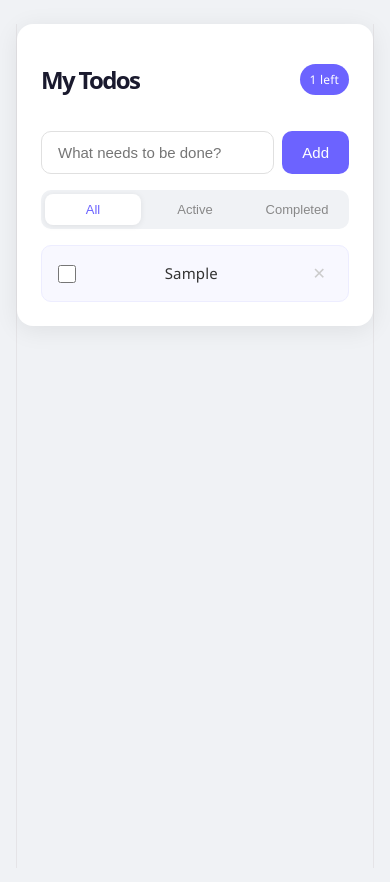
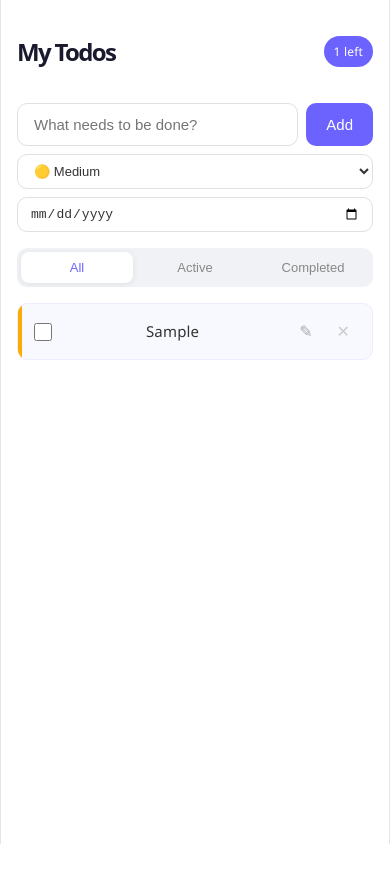
Before and after one commit to shubhamyadav-29/-Todo-List-App, a React (Vite) app: page / in a window 390 px wide. Both pictures are taken after typing "Sample" into the empty fields and a click on the button "Add". Shown: the top 882 px of the page. After the commit the page ends 844 px from the top, so only its background shows below. Built offline with nearby package versions, Linux system fonts and the light colour scheme.

Commit message:
feat: add edit, priority, due dates, custom hook, clear completed, README

```diff
--- a/src/App.css
+++ b/src/App.css
@@ -23,17 +23,59 @@ body {
   box-shadow: 0 4px 24px rgba(0,0,0,0.08);
 }
 
+/* Header */
+.header {
+  display: flex;
+  align-items: center;
+  justify-content: space-between;
+  margin-bottom: 20px;
+}
+
 .title {
   font-size: 24px;
   font-weight: 600;
   color: #1a1a2e;
-  margin-bottom: 20px;
+}
+
+.header-actions {
+  display: flex;
+  align-items: center;
+  gap: 8px;
+}
+
+.remaining-badge {
+  background: #6c63ff;
+  color: white;
+  font-size: 12px;
+  font-weight: 500;
+  padding: 4px 10px;
+  border-radius: 20px;
+}
+
+.clear-btn {
+  background: none;
+  border: 1px solid #ffcccc;
+  color: #ff4d4d;
+  font-size: 12px;
+  padding: 4px 10px;
+  border-radius: 20px;
+  cursor: pointer;
+  transition: all 0.2s;
+}
+
+.clear-btn:hover {
+  background: #fff0f0;
+}
+
+/* Input */
+.input-wrapper {
+  margin-bottom: 16px;
 }
 
 .input-row {
   display: flex;
   gap: 8px;
-  margin-bottom: 16px;
+  margin-bottom: 8px;
 }
 
 .todo-input {
@@ -48,6 +90,17 @@ body {
 
 .todo-input:focus {
   border-color: #6c63ff;
+}
+
+.todo-input.input-error {
+  border-color: #ff4d4d;
+}
+
+.error-msg {
+  color: #ff4d4d;
+  font-size: 12px;
+  margin-top: 4px;
+  padding-left: 4px;
 }
 
 .add-btn {
@@ -66,7 +119,31 @@ body {
   background: #574fd6;
 }
 
-/* ✅ NEW: Filter tabs */
+/* Priority + date row */
+.meta-row {
+  display: flex;
+  gap: 8px;
+}
+
+.priority-select,
+.date-input {
+  flex: 1;
+  padding: 8px 12px;
+  border: 1.5px solid #e0e0e0;
+  border-radius: 10px;
+  font-size: 13px;
+  outline: none;
+  background: white;
+  color: #333;
+  transition: border-color 0.2s;
+}
+
+.priority-select:focus,
+.date-input:focus {
+  border-color: #6c63ff;
+}
+
+/* Filter tabs */
 .filter-tabs {
   display: flex;
   gap: 6px;
@@ -89,9 +166,7 @@ body {
   transition: all 0.2s;
 }
 
-.filter-btn:hover {
-  color: #6c63ff;
-}
+.filter-btn:hover { color: #6c63ff; }
 
 .filter-btn.active {
   background: #ffffff;
@@ -99,7 +174,7 @@ body {
   box-shadow: 0 1px 6px rgba(0,0,0,0.08);
 }
 
-/* ✅ NEW: Empty state */
+/* Empty state */
 .empty-msg {
   text-align: center;
   color: #bbb;
@@ -107,6 +182,7 @@ body {
   padding: 28px 0;
 }
 
+/* Todo list */
 .todo-list {
   list-style: none;
   display: flex;
@@ -123,16 +199,29 @@ body {
   border-radius: 10px;
   padding: 14px 16px;
   transition: opacity 0.2s;
+  position: relative;
+  overflow: hidden;
 }
 
-.todo-item.completed {
-  opacity: 0.5;
-}
-
+.todo-item.completed { opacity: 0.5; }
 .todo-item.completed .todo-text {
   text-decoration: line-through;
   color: #999;
 }
+
+/* Priority bar */
+.priority-bar {
+  position: absolute;
+  left: 0;
+  top: 0;
+  bottom: 0;
+  width: 4px;
+  border-radius: 10px 0 0 10px;
+}
+
+.priority-high   { background: #ff4d4d; }
+.priority-medium { background: #ffaa00; }
+.priority-low    { background: #4caf50; }
 
 .todo-checkbox {
   width: 18px;
@@ -142,11 +231,55 @@ body {
   flex-shrink: 0;
 }
 
+.todo-content {
+  flex: 1;
+  display: flex;
+  flex-direction: column;
+  gap: 4px;
+  min-width: 0;
+}
+
 .todo-text {
-  flex: 1;
   font-size: 15px;
   color: #333;
   word-break: break-word;
+  cursor: pointer;
+}
+
+.edit-input {
+  width: 100%;
+  padding: 4px 8px;
+  border: 1.5px solid #6c63ff;
+  border-radius: 6px;
+  font-size: 15px;
+  outline: none;
+}
+
+.due-date {
+  font-size: 11px;
+  color: #aaa;
+}
+
+.due-date.overdue {
+  color: #ff4d4d;
+  font-weight: 500;
+}
+
+.edit-btn {
+  background: none;
+  border: none;
+  color: #aaa;
+  font-size: 16px;
+  cursor: pointer;
+  padding: 4px 6px;
+  border-radius: 6px;
+  transition: color 0.2s, background 0.2s;
+  flex-shrink: 0;
+}
+
+.edit-btn:hover {
+  color: #6c63ff;
+  background: #f0eeff;
 }
 
 .delete-btn {
@@ -166,24 +299,18 @@ body {
   background: #fff0f0;
 }
 
-.todo-count {
-  margin-top: 16px;
-  font-size: 13px;
-  color: #999;
-  text-align: right;
+/* Mobile responsive */
+@media (max-width: 480px) {
+  body { padding: 0; }
+
+  .container {
+    border-radius: 0;
+    min-height: 100vh;
+    padding: 20px 16px;
+    box-shadow: none;
+  }
+
+  .meta-row {
+    flex-direction: column;
+  }
 }
-.header {
-  display: flex;
-  align-items: center;
-  justify-content: space-between;
-  margin-bottom: 20px;
-}
-
-.remaining-badge {
-  background: #6c63ff;
-  color: white;
-  font-size: 12px;
-  font-weight: 500;
-  padding: 4px 10px;
-  border-radius: 20px;
-}
--- a/src/App.jsx
+++ b/src/App.jsx
@@ -1,45 +1,39 @@
-import { useState } from 'react'
 import './App.css'
+import useTodos from './hooks/useTodos'
 import Header from './components/Header'
 import TodoInput from './components/TodoInput'
 import FilterTabs from './components/FilterTabs'
 import TodoList from './components/TodoList'
 
 function App() {
-  const [todos, setTodos] = useState([])
-  const [filter, setFilter] = useState('all')
-
-  function handleAddTodo(text) {
-    const newTodo = {
-      id: Date.now(),
-      text,
-      completed: false
-    }
-    setTodos([...todos, newTodo])
-  }
-
-  function handleToggle(id) {
-    setTodos(todos.map((todo) =>
-      todo.id === id ? { ...todo, completed: !todo.completed } : todo
-    ))
-  }
-
-  function handleDelete(id) {
-    setTodos(todos.filter((todo) => todo.id !== id))
-  }
-
-  const remainingCount = todos.filter(t => !t.completed).length
+  const {
+    todos,
+    filter,
+    setFilter,
+    addTodo,
+    toggleTodo,
+    deleteTodo,
+    editTodo,
+    clearCompleted,
+    remainingCount,
+    completedCount
+  } = useTodos()
 
   return (
     <div className="container">
-      <Header remaining={remainingCount} />
-      <TodoInput onAdd={handleAddTodo} />
+      <Header
+        remaining={remainingCount}
+        completedCount={completedCount}
+        onClearCompleted={clearCompleted}
+      />
+      <TodoInput onAdd={addTodo} />
       <FilterTabs filter={filter} onFilterChange={setFilter} />
       <TodoList
         todos={todos}
         filter={filter}
-        onToggle={handleToggle}
-        onDelete={handleDelete}
+        onToggle={toggleTodo}
+        onDelete={deleteTodo}
+        onEdit={editTodo}
       />
     </div>
   )
--- a/src/components/Header.jsx
+++ b/src/components/Header.jsx
@@ -1,10 +1,17 @@
-function Header({ remaining }) {
+function Header({ remaining, completedCount, onClearCompleted }) {
   return (
     <div className="header">
       <h1 className="title">My Todos</h1>
-      {remaining > 0 && (
-        <span className="remaining-badge">{remaining} left</span>
-      )}
+      <div className="header-actions">
+        {remaining > 0 && (
+          <span className="remaining-badge">{remaining} left</span>
+        )}
+        {completedCount > 0 && (
+          <button className="clear-btn" onClick={onClearCompleted}>
+            Clear done
+          </button>
+        )}
+      </div>
     </div>
   )
 }
--- a/src/components/TodoInput.jsx
+++ b/src/components/TodoInput.jsx
@@ -2,11 +2,20 @@ import { useState } from 'react'
 
 function TodoInput({ onAdd }) {
   const [inputValue, setInputValue] = useState('')
+  const [priority, setPriority] = useState('medium')
+  const [dueDate, setDueDate] = useState('')
+  const [error, setError] = useState('')
 
   function handleAdd() {
-    if (inputValue.trim() === '') return
-    onAdd(inputValue)        // send value up to App
+    if (inputValue.trim() === '') {
+      setError('Please enter a task first!')
+      return
+    }
+    onAdd(inputValue, priority, dueDate)
     setInputValue('')
+    setPriority('medium')
+    setDueDate('')
+    setError('')
   }
 
   function handleKeyDown(e) {
@@ -14,19 +23,47 @@ function TodoInput({ onAdd }) {
   }
 
   return (
+    <div className="input-wrapper">
       <div className="input-row">
         <input
-        className="todo-input"
+          className={`todo-input ${error ? 'input-error' : ''}`}
           type="text"
           placeholder="What needs to be done?"
           value={inputValue}
-        onChange={(e) => setInputValue(e.target.value)}
+          onChange={(e) => {
+            setInputValue(e.target.value)
+            if (error) setError('')
+          }}
           onKeyDown={handleKeyDown}
         />
         <button className="add-btn" onClick={handleAdd}>
           Add
         </button>
       </div>
+
+      {/* Priority + Due date row */}
+      <div className="meta-row">
+        <select
+          className="priority-select"
+          value={priority}
+          onChange={(e) => setPriority(e.target.value)}
+        >
+          <option value="high">🔴 High</option>
+          <option value="medium">🟡 Medium</option>
+          <option value="low">🟢 Low</option>
+        </select>
+
+        <input
+          className="date-input"
+          type="date"
+          value={dueDate}
+          onChange={(e) => setDueDate(e.target.value)}
+          min={new Date().toISOString().split('T')[0]}
+        />
+      </div>
+
+      {error && <p className="error-msg">{error}</p>}
+    </div>
   )
 }
 
--- a/src/components/TodoItem.jsx
+++ b/src/components/TodoItem.jsx
@@ -1,17 +1,85 @@
-function TodoItem({ todo, onToggle, onDelete }) {
+import { useState } from 'react'
+
+function TodoItem({ todo, onToggle, onDelete, onEdit }) {
+  const [isEditing, setIsEditing] = useState(false)
+  const [editValue, setEditValue] = useState(todo.text)
+
+  function handleEditSave() {
+    if (editValue.trim() === '') return
+    onEdit(todo.id, editValue)
+    setIsEditing(false)
+  }
+
+  function handleKeyDown(e) {
+    if (e.key === 'Enter') handleEditSave()
+    if (e.key === 'Escape') {
+      setEditValue(todo.text)
+      setIsEditing(false)
+    }
+  }
+
+  // Check if due date has passed
+  const isOverdue = todo.dueDate && !todo.completed &&
+    new Date(todo.dueDate) < new Date(new Date().toDateString())
+
+  const priorityClass = {
+    high: 'priority-high',
+    medium: 'priority-medium',
+    low: 'priority-low'
+  }[todo.priority] || 'priority-medium'
+
   return (
     <li className={`todo-item ${todo.completed ? 'completed' : ''}`}>
+
+      {/* Priority bar on left side */}
+      <span className={`priority-bar ${priorityClass}`}></span>
+
       <input
         type="checkbox"
         className="todo-checkbox"
         checked={todo.completed}
         onChange={() => onToggle(todo.id)}
       />
-      <span className="todo-text">{todo.text}</span>
-      <button
-        className="delete-btn"
-        onClick={() => onDelete(todo.id)}
-      >
+
+      <div className="todo-content">
+        {isEditing ? (
+          <input
+            className="edit-input"
+            type="text"
+            value={editValue}
+            onChange={(e) => setEditValue(e.target.value)}
+            onKeyDown={handleKeyDown}
+            onBlur={handleEditSave}
+            autoFocus
+          />
+        ) : (
+          <span
+            className="todo-text"
+            onDoubleClick={() => setIsEditing(true)}
+            title="Double click to edit"
+          >
+            {todo.text}
+          </span>
+        )}
+
+        {/* Due date tag */}
+        {todo.dueDate && (
+          <span className={`due-date ${isOverdue ? 'overdue' : ''}`}>
+            📅 {isOverdue ? 'Overdue: ' : ''}{todo.dueDate}
+          </span>
+        )}
+      </div>
+
+      {!todo.completed && (
+        <button
+          className="edit-btn"
+          onClick={() => isEditing ? handleEditSave() : setIsEditing(true)}
+        >
+          {isEditing ? '✓' : '✎'}
+        </button>
+      )}
+
+      <button className="delete-btn" onClick={() => onDelete(todo.id)}>
         ✕
       </button>
     </li>
--- a/src/components/TodoList.jsx
+++ b/src/components/TodoList.jsx
@@ -1,6 +1,6 @@
 import TodoItem from './TodoItem'
 
-function TodoList({ todos, filter, onToggle, onDelete }) {
+function TodoList({ todos, filter, onToggle, onDelete, onEdit }) {
 
   const filteredTodos = todos.filter((todo) => {
     if (filter === 'active') return !todo.completed
@@ -26,6 +26,7 @@ function TodoList({ todos, filter, onToggle, onDelete }) {
           todo={todo}
           onToggle={onToggle}
           onDelete={onDelete}
+          onEdit={onEdit}
         />
       ))}
     </ul>
--- /dev/null
+++ b/src/hooks/useTodos.js
@@ -0,0 +1,64 @@
+import { useState, useEffect } from 'react'
+
+function useTodos() {
+  const [todos, setTodos] = useState(() => {
+    const saved = localStorage.getItem('todos')
+    return saved ? JSON.parse(saved) : []
+  })
+
+  const [filter, setFilter] = useState('all')
+
+  // Save to localStorage on every change
+  useEffect(() => {
+    localStorage.setItem('todos', JSON.stringify(todos))
+  }, [todos])
+
+  function addTodo(text, priority = 'medium', dueDate = '') {
+    const newTodo = {
+      id: Date.now(),
+      text,
+      priority,
+      dueDate,
+      completed: false
+    }
+    setTodos([...todos, newTodo])
+  }
+
+  function toggleTodo(id) {
+    setTodos(todos.map((todo) =>
+      todo.id === id ? { ...todo, completed: !todo.completed } : todo
+    ))
+  }
+
+  function deleteTodo(id) {
+    setTodos(todos.filter((todo) => todo.id !== id))
+  }
+
+  function editTodo(id, newText) {
+    setTodos(todos.map((todo) =>
+      todo.id === id ? { ...todo, text: newText } : todo
+    ))
+  }
+
+  function clearCompleted() {
+    setTodos(todos.filter((todo) => !todo.completed))
+  }
+
+  const remainingCount = todos.filter(t => !t.completed).length
+  const completedCount = todos.filter(t => t.completed).length
+
+  return {
+    todos,
+    filter,
+    setFilter,
+    addTodo,
+    toggleTodo,
+    deleteTodo,
+    editTodo,
+    clearCompleted,
+    remainingCount,
+    completedCount
+  }
+}
+
+export default useTodos
```
Lines whose indentation alone changed are shown as unchanged.
